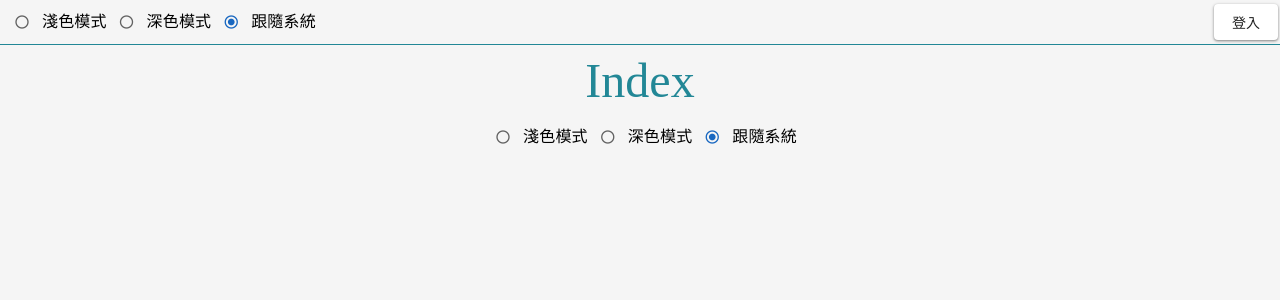
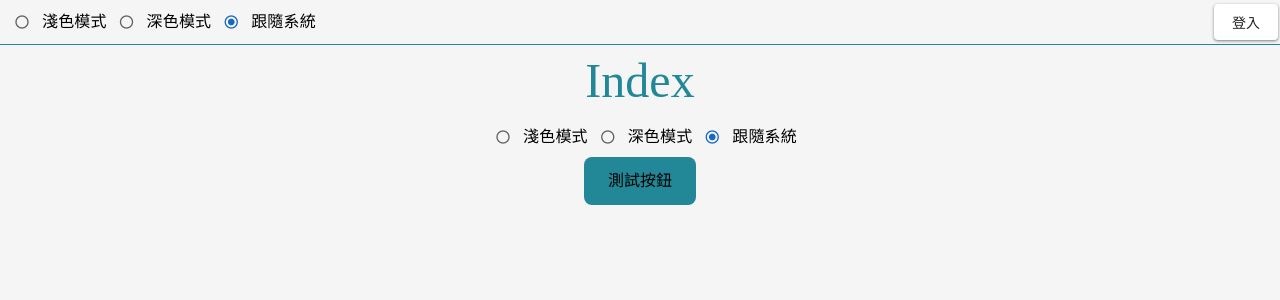
Before and after one commit to VickyChan096/vveekend, a Nuxt app: page / in a window 1280 px wide. Shown: the top 300 px of the page. Built offline with nearby package versions, Linux system fonts and the light colour scheme.

Commit message:
主題切換功能調整

```diff
--- a/app/assets/scss/preprocess.scss
+++ b/app/assets/scss/preprocess.scss
@@ -12,7 +12,7 @@ $secondary-dark: #c0c7ea;
 $background-dark: #121212;
 $text-dark: #ffffff;
 
-// 預設亮色主題
+// 預設主題
 :root {
   --theme-primary: #{$primary-light};
   --theme-secondary: #{$secondary-light};
@@ -31,7 +31,7 @@ $text-dark: #ffffff;
 // 方便使用的 mixin
 @mixin theme-colors {
   color: var(--theme-text);
-  background-color: var(--theme-background);
+  background-color: var(--theme-primary);
 }
 
 // FontFamily
--- a/app/pages/index.vue
+++ b/app/pages/index.vue
@@ -24,6 +24,7 @@ const title = '首頁'
       <VRadio value="dark" label="深色模式" color="primary" />
       <VRadio value="system" label="跟隨系統" color="primary" />
     </VRadioGroup>
+    <button class="theme-btn">測試按鈕</button>
   </div>
 </template>
 
@@ -34,9 +35,24 @@ const title = '首頁'
   justify-content: center;
   flex-direction: column;
 }
+
 h1 {
   font-size: 3rem;
   color: var(--theme-primary);
   transition: color 0.2s ease;
 }
+
+// 使用 theme-colors mixin 的範例
+.theme-btn {
+  @include theme-colors; // 套用主題顏色
+  padding: 12px 24px;
+  border-radius: 8px;
+  border: none;
+  cursor: pointer;
+  transition: all 0.3s ease;
+
+  &:hover {
+    opacity: 0.8;
+  }
+}
 </style>
```
Also changed, not shown: 2 other files (tests, documents, lock files or other folders).
